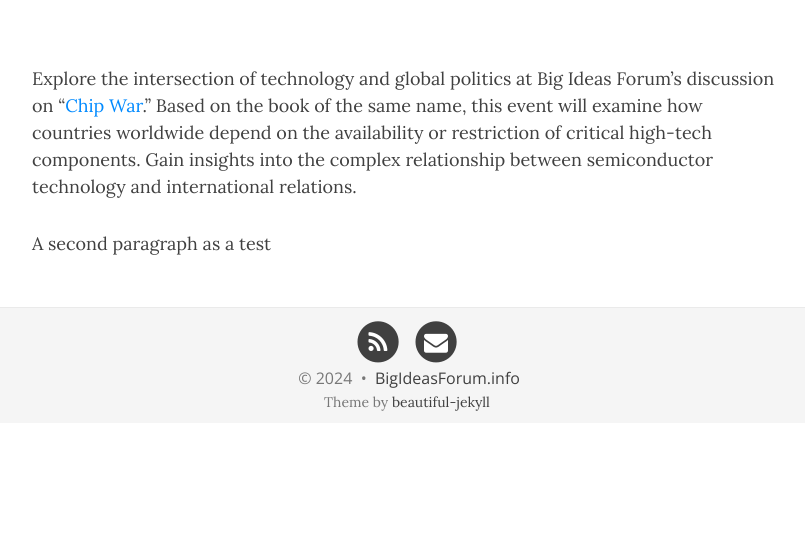
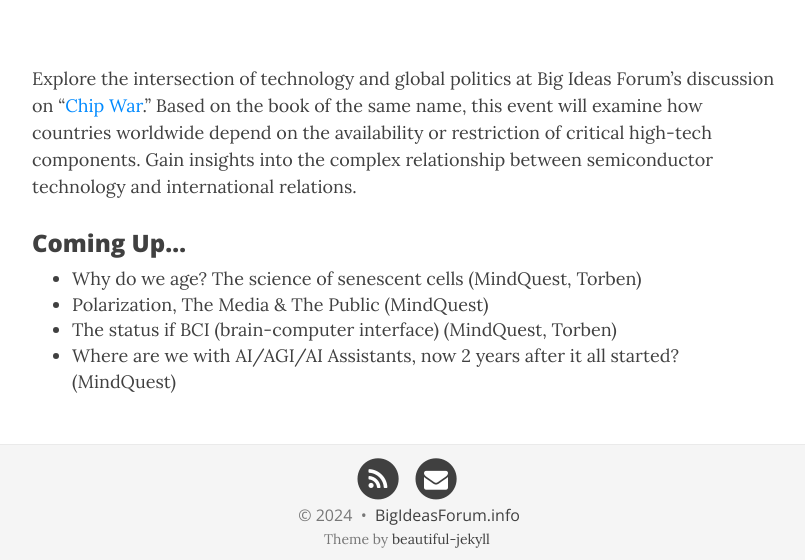
Before and after one commit to BigIdeasForum/bigideasforum.github.io, a Jekyll site: the page built from _posts/2024/2024-09-05-chip-war.md, in a window 1280 px wide and 1079 px high. Shown: the part 519-1079 px from the top of the window, without its empty margins (233-1038 px from the left). Built offline with Jekyll 4.4.1, drawn with Linux system fonts in a browser that asks for light colours; nearby versions of some CDN libraries.

Commit message:
Add future events list as "Coming up"

```diff
--- a/_posts/2024/2024-09-05-chip-war.md
+++ b/_posts/2024/2024-09-05-chip-war.md
@@ -9,4 +9,9 @@ bigimg: /img/chipwar.png
 
 Explore the intersection of technology and global politics at Big Ideas Forum's discussion on "[Chip War](https://www.amazon.com/Chip-War-Worlds-Critical-Technology/dp/1982172002)." Based on the book of the same name, this event will examine how countries worldwide depend on the availability or restriction of critical high-tech components. Gain insights into the complex relationship between semiconductor technology and international relations.
 
-A second paragraph as a test
+### Coming Up...
+
+- Why do we age? The science of senescent cells (MindQuest, Torben)
+- Polarization, The Media & The Public (MindQuest)
+- The status if BCI (brain-computer interface) (MindQuest, Torben)
+- Where are we with AI/AGI/AI Assistants, now 2 years after it all started? (MindQuest)
```
